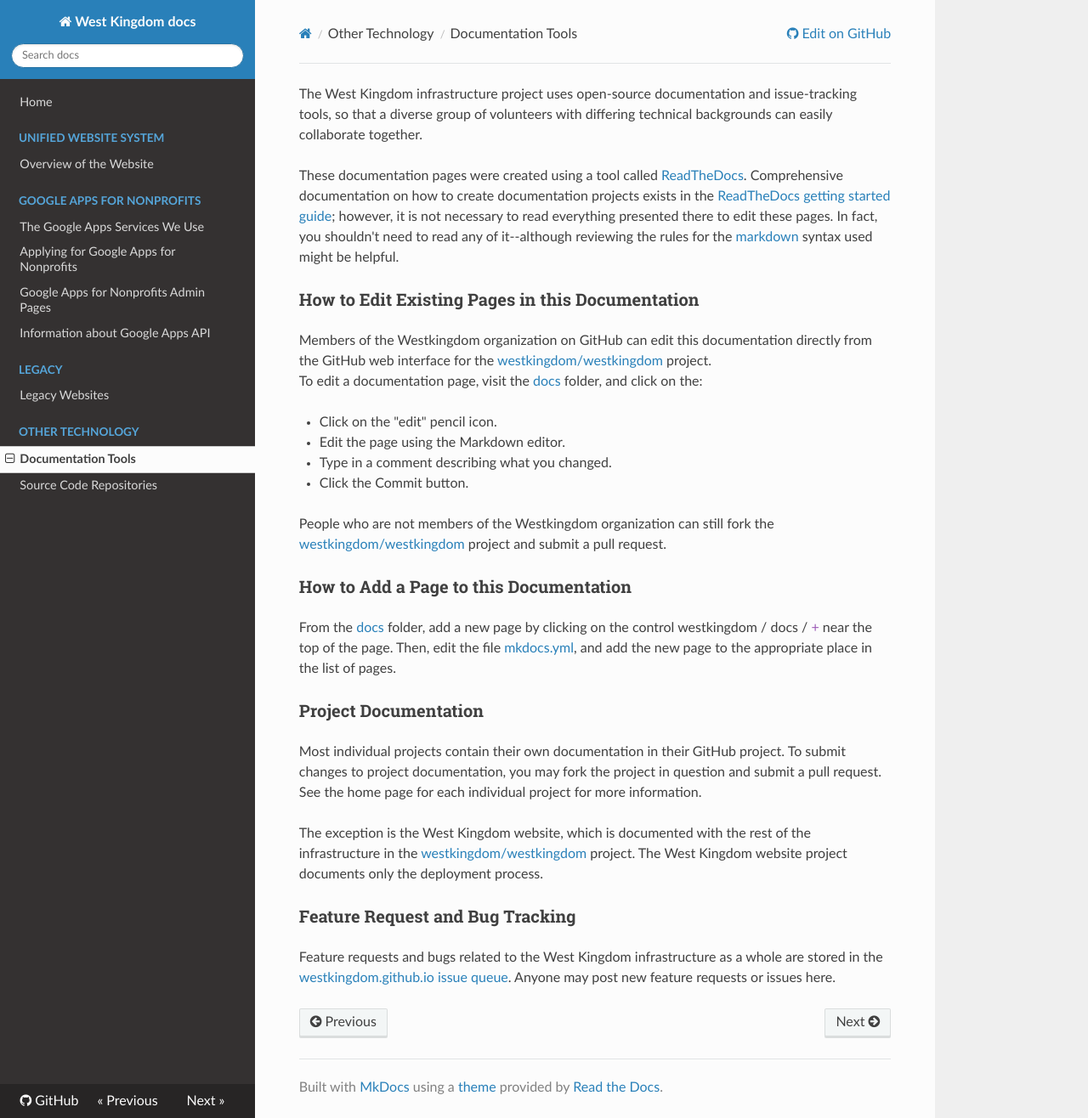
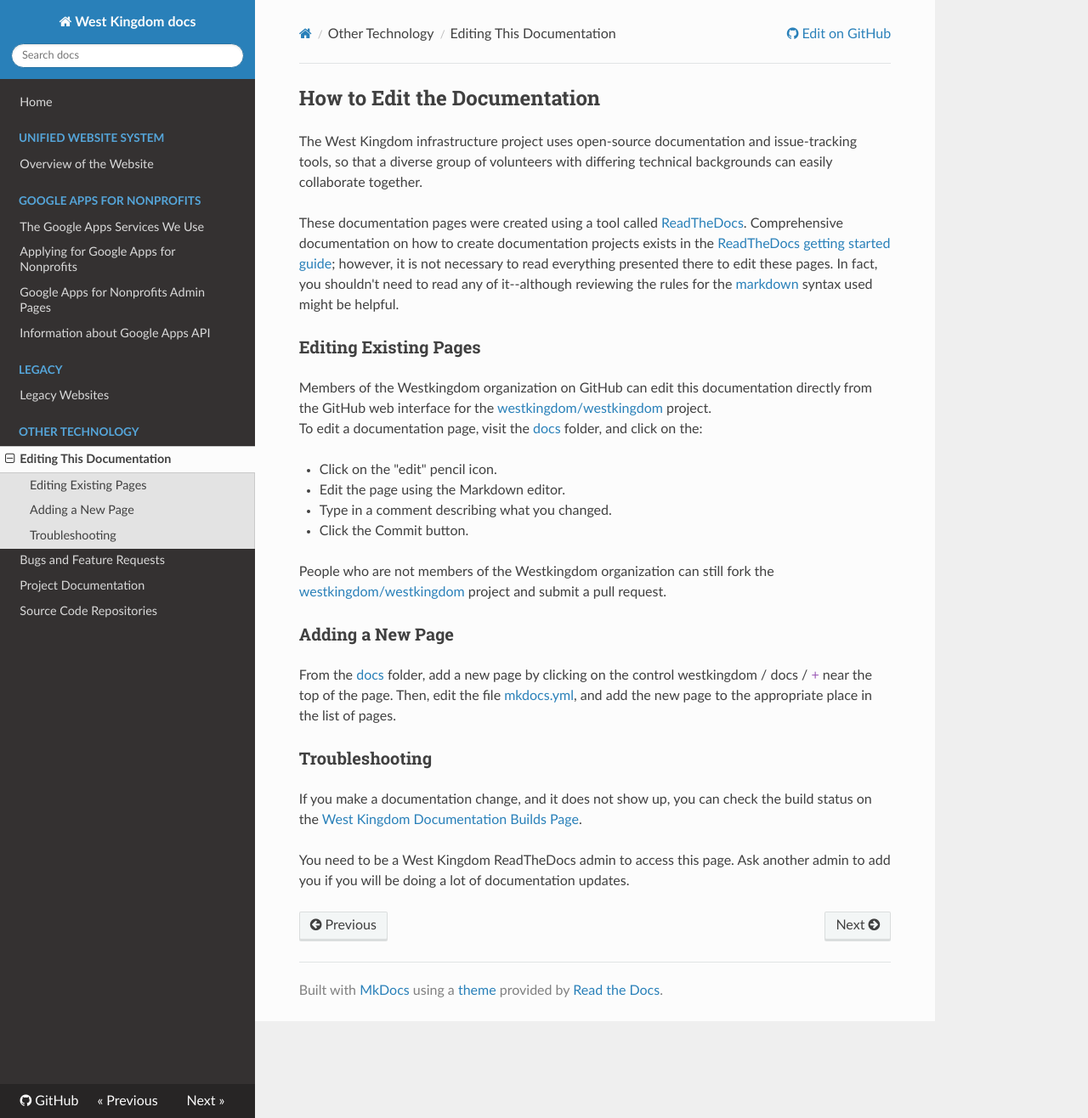
Before and after one commit to westkingdom/westkingdom, an MkDocs documentation site: the page built from docs/doc-editing.md, in a window 1280 px wide and 1316 px high. Shown: the whole window at 85% size. Built offline with MkDocs 1.6.1, drawn with Linux system fonts in a browser that asks for light colours; nearby versions of some CDN libraries; old or Windows-style settings are respelled for this version of MkDocs.

Commit message:
Reorganize documentation tools section of the documentation.

```diff
--- a/docs/doc-tools.md
+++ b/docs/doc-editing.md
@@ -11,7 +12,7 @@ In fact, you shouldn't need to read any of it--although reviewing the
 rules for the [markdown](http://www.mkdocs.org/user-guide/writing-your-docs/)
 syntax used might be helpful.
 
-### How to Edit Existing Pages in this Documentation
+### Editing Existing Pages
 Members of the Westkingdom organization on GitHub can edit this documentation
 directly from the GitHub web interface for the
 [westkingdom/westkingdom](https://github.com/westkingdom/westkingdom) project.
@@ -25,16 +26,17 @@ To edit a documentation page, visit the [docs](https://github.com/westkingdom/we
 People who are not members of the Westkingdom organization can still fork the [westkingdom/westkingdom](https://github.com/westkingdom/westkingdom) project
 and submit a pull request.
 
-### How to Add a Page to this Documentation
+### Adding a New Page
 From the [docs](https://github.com/westkingdom/westkingdom/tree/master/docs)
 folder, add a new page by clicking on the control westkingdom / docs / [+]()
 near the top of the page.  Then, edit the file [mkdocs.yml](https://github.com/westkingdom/westkingdom/blob/master/mkdocs.yml), and add the new page
 to the appropriate place in the list of pages.
 
-### Project Documentation
-Most individual projects contain their own documentation in their GitHub project.  To submit changes to project documentation, you may fork the project in question and submit a pull request.  See the home page for each individual project for more information.
+### Troubleshooting
+If you make a documentation change, and it does not show up, you can
+check the build status on the [West Kingdom Documentation Builds
+Page](https://readthedocs.org/builds/westkingdom/).
 
-The exception is the West Kingdom website, which is documented with the rest of the infrastructure in the [westkingdom/westkingdom](https://github.com/westkingdom/westkingdom) project.  The West Kingdom website project documents only the deployment process.
-
-### Feature Request and Bug Tracking
-Feature requests and bugs related to the West Kingdom infrastructure as a whole are stored in the [westkingdom.github.io issue queue](https://github.com/westkingdom/westkingdom/issues).  Anyone may post new feature requests or issues here.
+You need to be a West Kingdom ReadTheDocs admin to access this page.
+Ask another admin to add you if you will be doing a lot of documentation
+updates.
--- a/mkdocs.yml
+++ b/mkdocs.yml
@@ -7,7 +7,9 @@ pages:
   - [google-apps-admin.md, 'Google Apps for Nonprofits', 'Google Apps for Nonprofits Admin Pages']
   - [google-api.md, 'Google Apps for Nonprofits', 'Information about Google Apps API']
   - [legacy.md, 'Legacy', 'Legacy Websites']
-  - [doc-tools.md, 'Other Technology', 'Documentation Tools']
+  - [doc-editing.md, 'Other Technology', 'Editing This Documentation']
+  - [bugs-and-feature-requests.md, 'Other Technology', 'Bugs and Feature Requests']
+  - [project-documentation.md, 'Other Technology', 'Project Documentation']
   - [vcs.md, 'Other Technology', 'Source Code Repositories']
 theme: readthedocs
 site_author: ""
```
Also changed, not shown: other parts of docs/doc-editing.md (+1 -0 lines), docs/bugs-and-feature-requests.md (added, +11 -0 lines), docs/project-documentation.md (added, +9 -0 lines).
